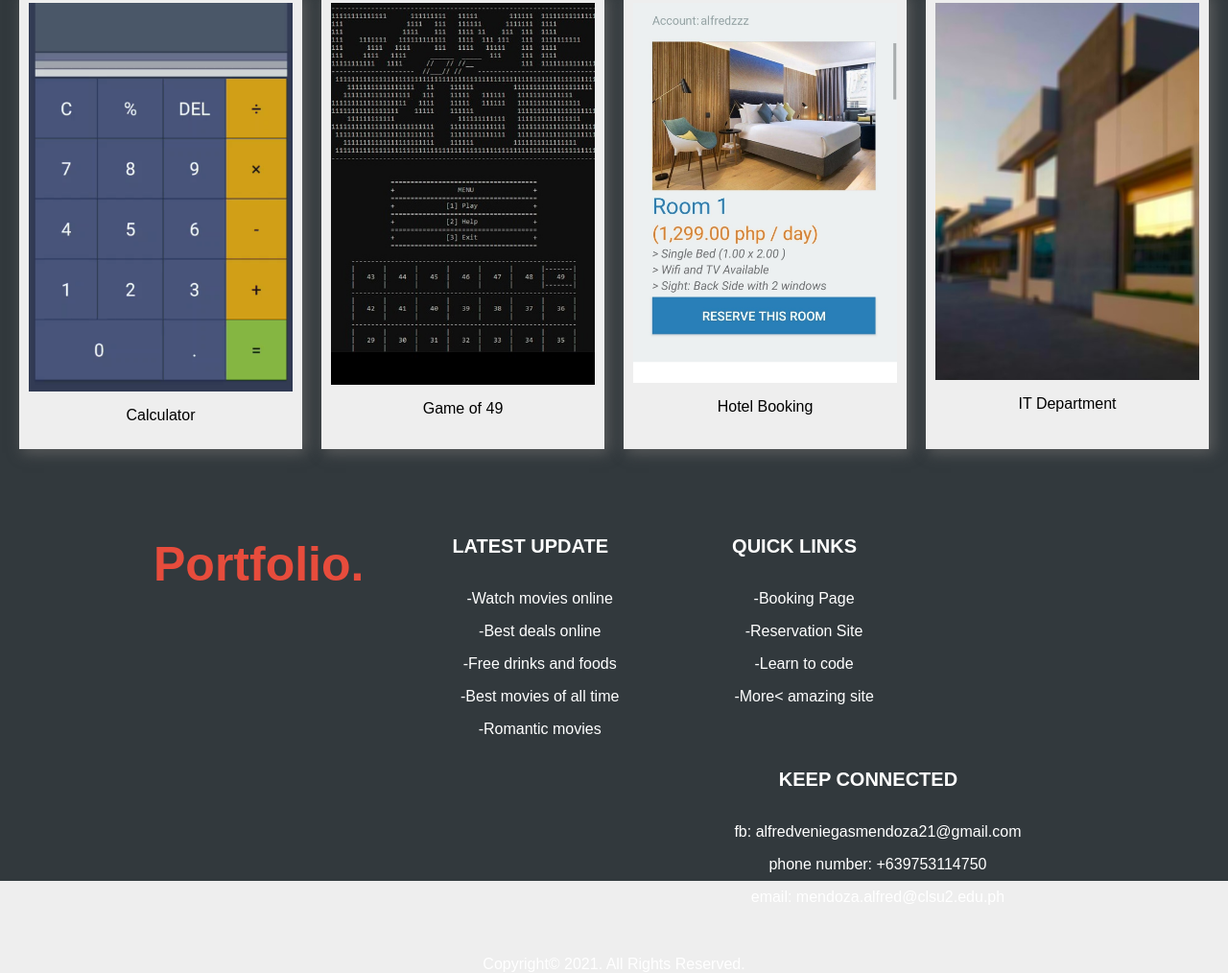
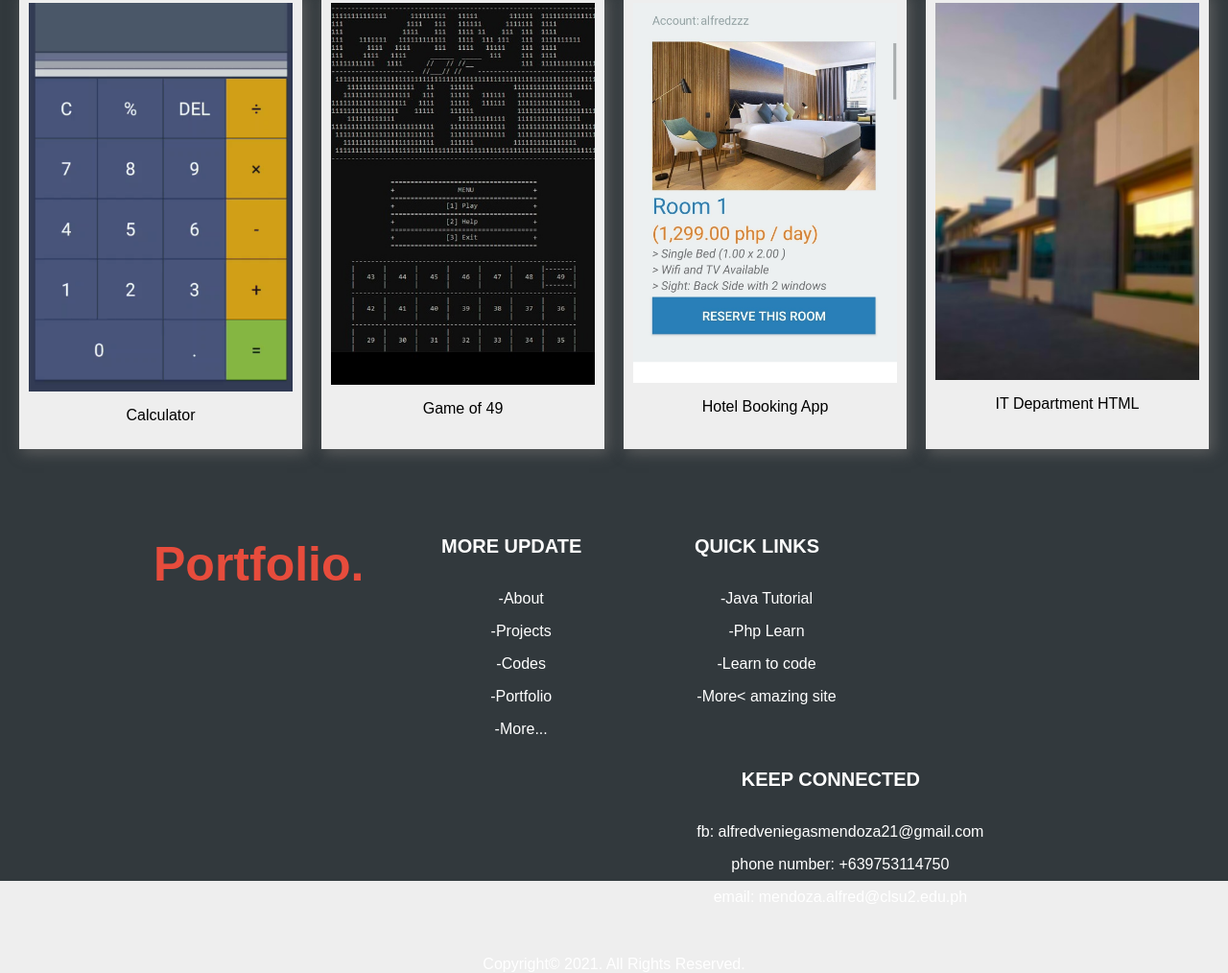
Before and after one commit to alfredzzz11/Portfolio, a plain HTML site: page index.html in a window 1280 px wide. Shown: the part 1342-2356 px from the top of the page at 96% size. Drawn offline with Linux system fonts and the light colour scheme; a script that the page names is missing.

Commit message:
Update index.html

```diff
--- a/index.html
+++ b/index.html
@@ -18,10 +18,10 @@
 			<input type="checkbox" id="toggle">
 
 			<ul class="menu">
-				<li><a href="index.html" class="active">Home</a></li>
-				<li><a href="lesson.html">About</a></li>
-				<li><a href="facilities.html">Projects</a></li>
-				<li><a href="faculty.html">Contact</a></li>
+				<li><a href="#" class="active">Home</a></li>
+				<li><a href="#">About</a></li>
+				<li><a href="#">Projects</a></li>
+				<li><a href="#">Contact</a></li>
 
 			</ul>
 
@@ -47,7 +47,7 @@
 
 	 			<p>A student currently taking Bachelor of Science in Information Technology major in Software Development under College of Engineering in Central Luzon State University.</p>
 
-	 			<p>I love trying new things, creating new methods, and introducing new ideas. </p>
+	 			<p>I love trying new things, creating new methods, and introducing new ideas.  </p>
 
 
 	 		</div>
@@ -116,12 +116,12 @@
 				</div>
 				<div class="box" >
 					<img src="images/hotelBooking.jpg" alt="Faculty">
-					<p>Hotel Booking</p>
+					<p>Hotel Booking App</p>
 
 				</div>
 				<div class="box" >
 					<img src="images/itDept.jpg" alt="Faculty">
-					<p>IT Department</p>
+					<p>IT Department HTML</p>
 				</div>
 		</div>
 	</div>
@@ -133,18 +133,18 @@
 			</div>
 
 			<div id="latestUpdate">
-				<h4>LATEST UPDATE</h4><br>
-				<p>-Watch movies online</p>
-				<p>-Best deals online</p>
-				<p>-Free drinks and foods</p>
-				<p>-Best movies of all time</p>
-				<p>-Romantic movies</p>
+				<h4>MORE UPDATE</h4><br>
+				<p>-About</p>
+				<p>-Projects</p>
+				<p>-Codes</p>
+				<p>-Portfolio</p>
+				<p>-More...</p>
 
 			</div>
 			<div id="quickLinks">
 				<h4>QUICK LINKS</h4><br>
-				<p>-Booking Page</p>
-				<p>-Reservation Site</p>
+				<p>-Java Tutorial</p>
+				<p>-Php Learn</p>
 				<p>-Learn to code</p>
 				<p>-More< amazing site</p>
 			</div>
```
